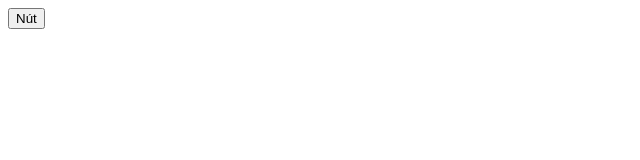
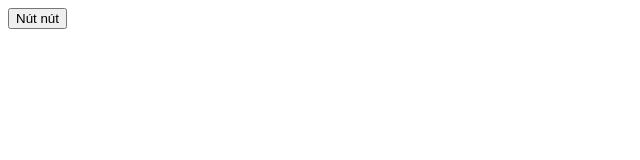
Before and after one commit to huynhtrongnhan/firstfront, a plain HTML site: page index.html in a window 1280 px wide. Shown: the full height of the page, 0-640 px from the left. Drawn offline with Linux system fonts and the light colour scheme.

Commit message:
Hi I change something, You  can style it

```diff
--- a/index.html
+++ b/index.html
@@ -5,6 +5,6 @@
     <title>First Front | Index </title>
 </head>
 <body>
-    <button>Nút</button>
+    <button>Nút nút</button>
 </body>
 </html>
```
